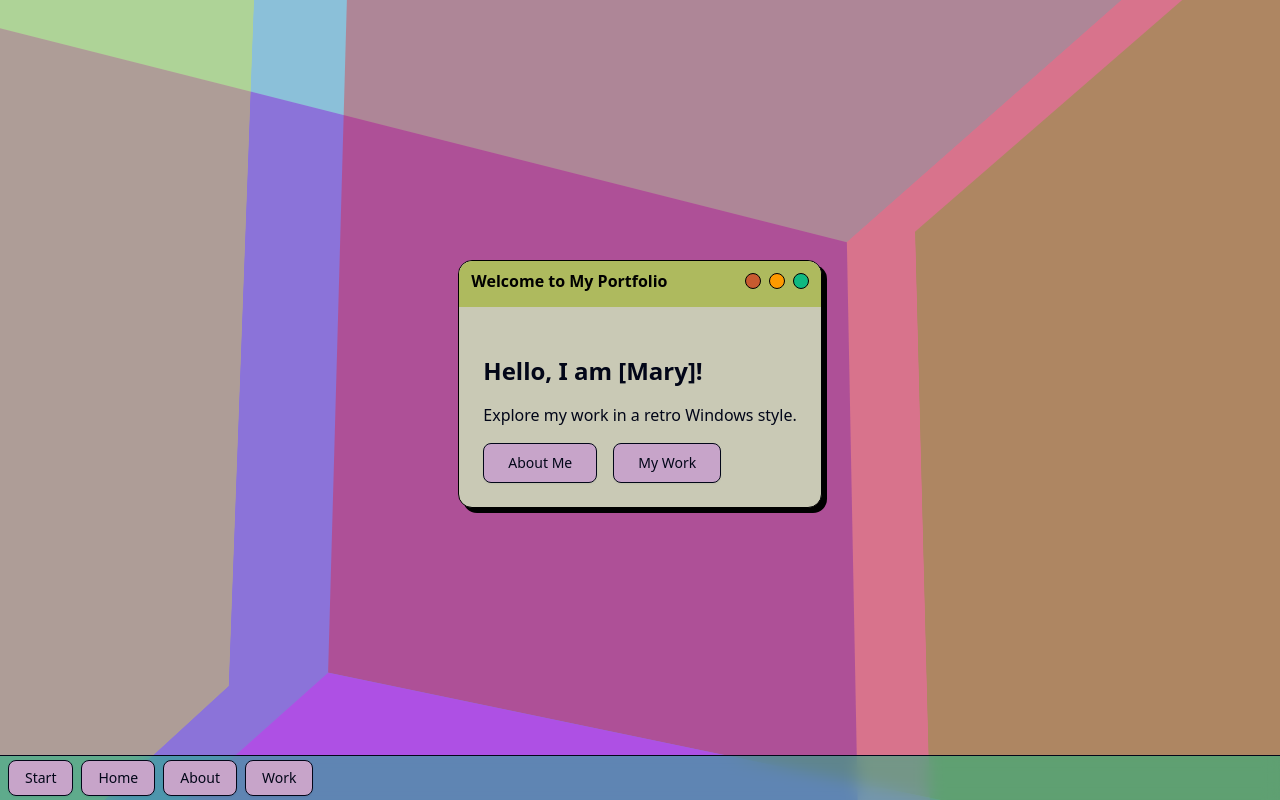
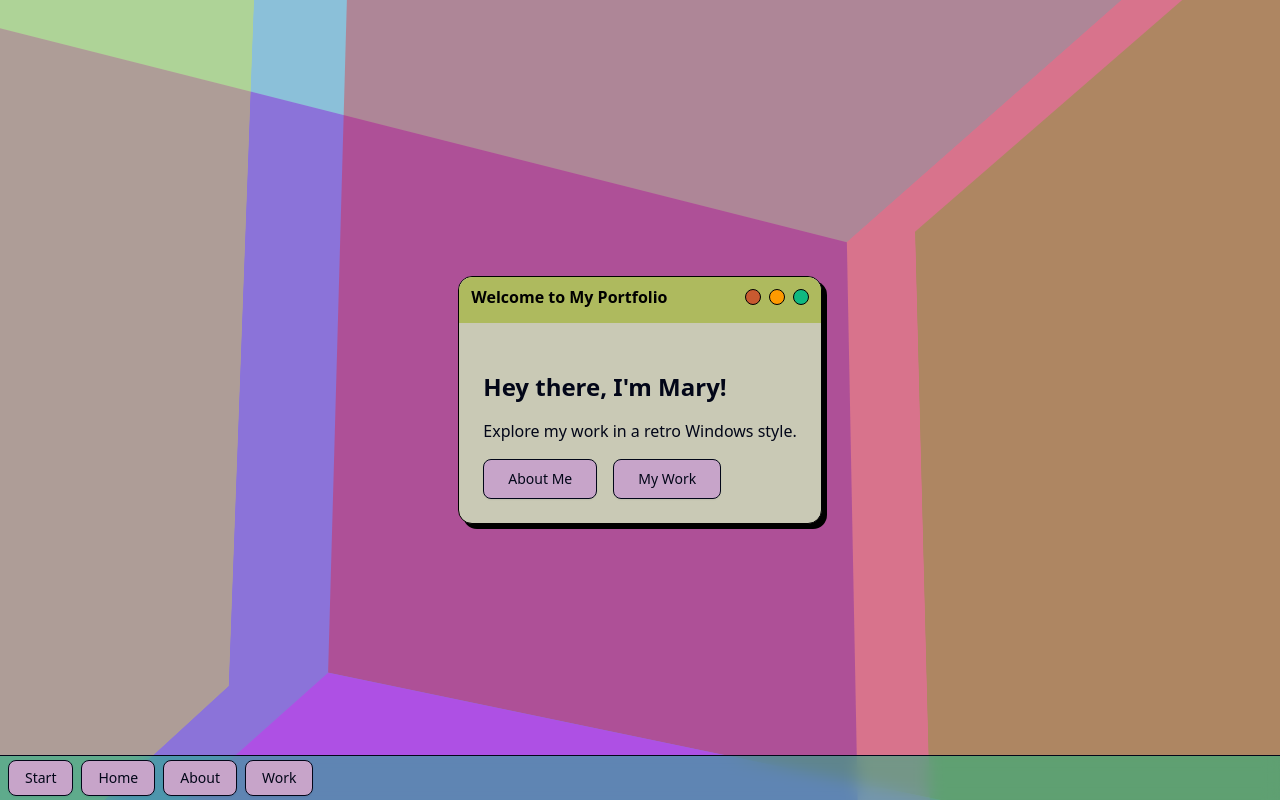
Before and after one commit to MaryBruff/portfolio, a Next.js app: page / in a window 1280 px wide. Built offline with nearby package versions, Linux system fonts and the light colour scheme.

Commit message:
Slight adjustments to Home card

```diff
--- a/src/app/page.tsx
+++ b/src/app/page.tsx
@@ -4,9 +4,9 @@ import { Button } from "@/components/ui/button";
 
 export default function Home() {
   return (
-    <main className="flex min-h-screen flex-col items-center justify-center p-4 ">
+    <main className="flex min-h-screen flex-col items-center justify-center p-4">
       <Window title="Welcome to My Portfolio">
-        <h1 className="text-2xl font-bold mb-4">Hello, I am [Mary]!</h1>
+        <h1 className="text-2xl font-bold mb-4">Hey there, I&apos;m Mary!</h1>
         <p className="mb-4">Explore my work in a retro Windows style.</p>
         <div className="flex space-x-4">
           <Button variant="outline" size="lg" asChild>
@@ -17,8 +17,6 @@ export default function Home() {
           </Button>
         </div>
       </Window>
-      <div className="p-4">
-    </div>
     </main>
   );
 }
```
